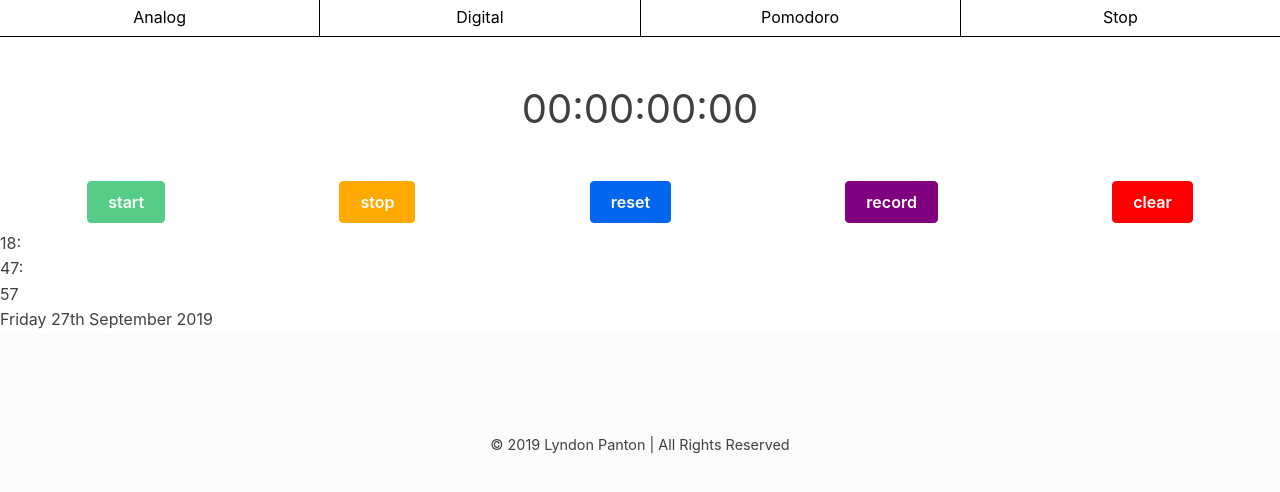
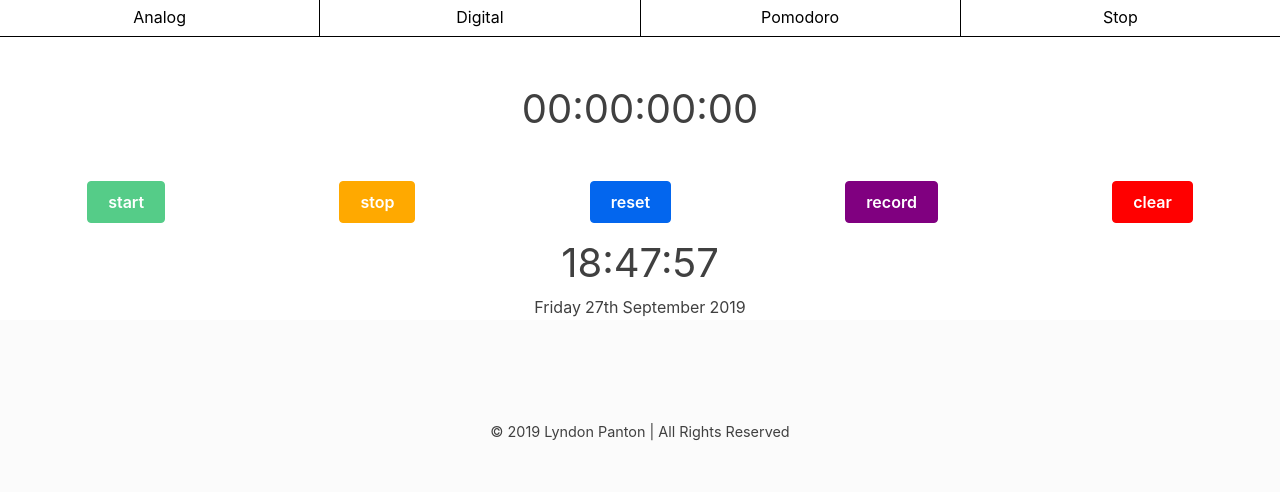
Before and after one commit to lyndonpanton/react-time, a React (Create React App) app: page / in a window 1280 px wide. Shown: the top 492 px of the page. Built offline with nearby package versions, Linux system fonts and the light colour scheme.

Commit message:
styled digital elements

```diff
--- a/src/App.css
+++ b/src/App.css
@@ -15,6 +15,20 @@ header nav ul {
     border-right: none; }
   header nav ul li.selected {
     background-color: #99DDFF; }
+
+main .digital .time {
+  display: flex;
+  flex-direction: row;
+  justify-content: center;
+  font-size: 2.5em; }
+
+main .digital .today {
+  display: flex;
+  flex-direction: row;
+  justify-content: center; }
+  main .digital .today span {
+    margin-right: 2px;
+    margin-left: 2px; }
 
 main .watch .buttons {
   display: flex;
--- a/src/App.sass
+++ b/src/App.sass
@@ -22,6 +22,20 @@ header
 				background-color: #99DDFF
 
 main
+	.digital
+		.time
+			display: flex
+			flex-direction: row
+			justify-content: center
+			font-size: 2.5em
+		.today
+			display: flex
+			flex-direction: row
+			justify-content: center
+
+			span
+				margin-right: 2px
+				margin-left: 2px
 	.watch
 		.buttons
 			display: flex
```
